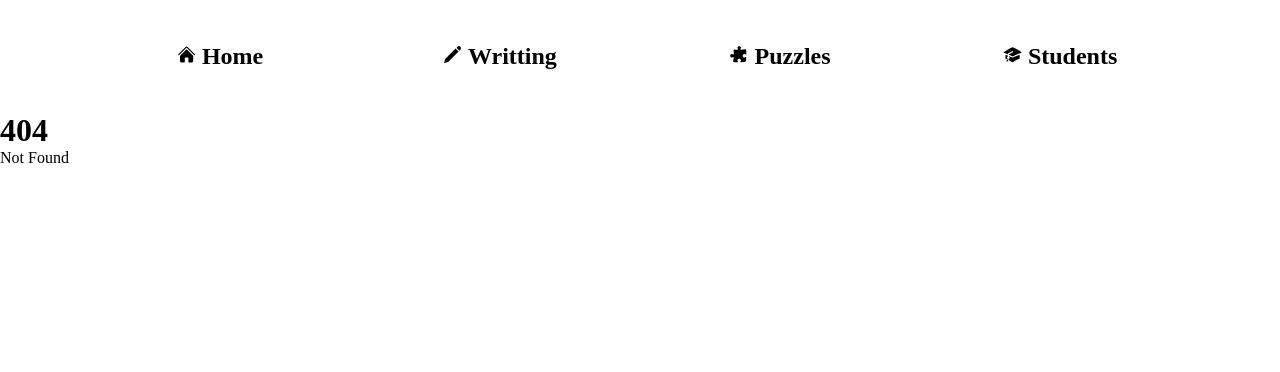
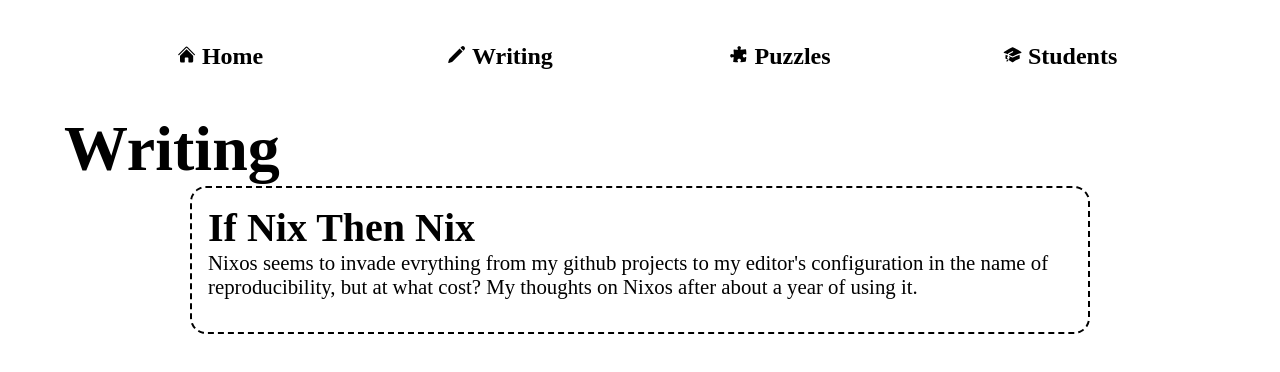
Before and after one commit to Nathan-George/nathan-george.github.io, a SvelteKit app: page /writing in a window 1280 px wide. Before the commit this address had no page. Shown: the top 372 px of the page. Built offline with nearby package versions, Linux system fonts and the light colour scheme.

Commit message:
fixed spelling error in the header

```diff
--- a/src/routes/+layout.svelte
+++ b/src/routes/+layout.svelte
@@ -17,11 +17,11 @@
 		</svg>
 		Home
 	</a>
-	<a href="/writting">
+	<a href="/writing">
 		<svg xmlns="http://www.w3.org/2000/svg" viewBox="0 0 24 24" fill="currentColor" class="size-6">
 			<path d="M21.731 2.269a2.625 2.625 0 0 0-3.712 0l-1.157 1.157 3.712 3.712 1.157-1.157a2.625 2.625 0 0 0 0-3.712ZM19.513 8.199l-3.712-3.712-12.15 12.15a5.25 5.25 0 0 0-1.32 2.214l-.8 2.685a.75.75 0 0 0 .933.933l2.685-.8a5.25 5.25 0 0 0 2.214-1.32L19.513 8.2Z" />
 		</svg>
-		Writting
+		Writing
 	</a>
 	<a href="/puzzles">
 		<svg xmlns="http://www.w3.org/2000/svg" viewBox="0 0 24 24" fill="currentColor" class="size-6">
--- a/src/routes/writting/+page.svelte
+++ b/src/routes/writing/+page.svelte
@@ -1,7 +1,7 @@
 <main>
-	<h1 class="title">Writting</h1>
+	<h1 class="title">Writing</h1>
 	<div class="posts">
-		<a class="post" href="/writting/if-nix-then-nix">
+		<a class="post" href="/writing/if-nix-then-nix">
 			<div>
 				<h2>If Nix Then Nix</h2>
 				<p>
```
Also changed, not shown: src/routes/writing/if-nix-then-nix/+page.svelte (renamed from src/routes/writting/if-nix-then-nix/+page.svelte).
